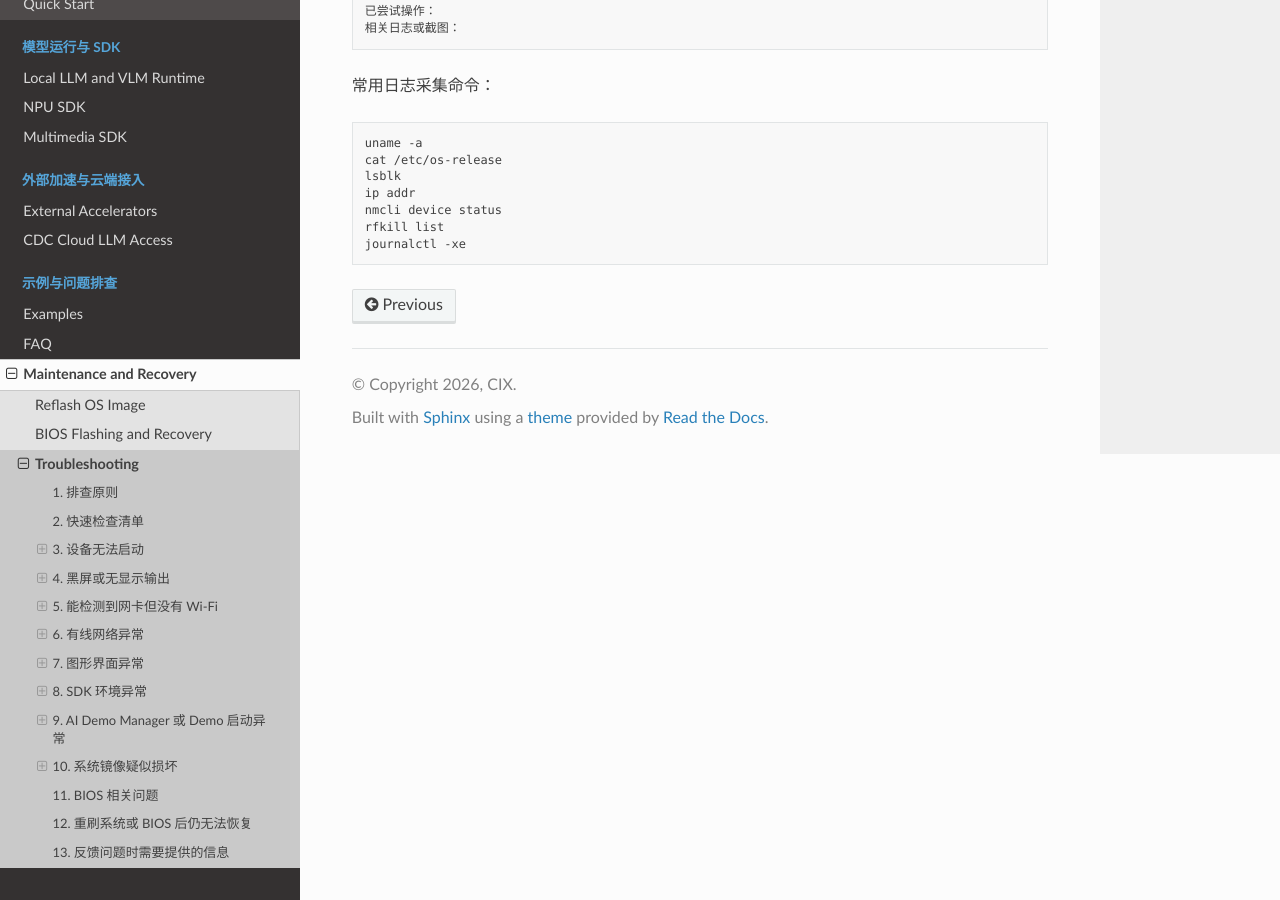
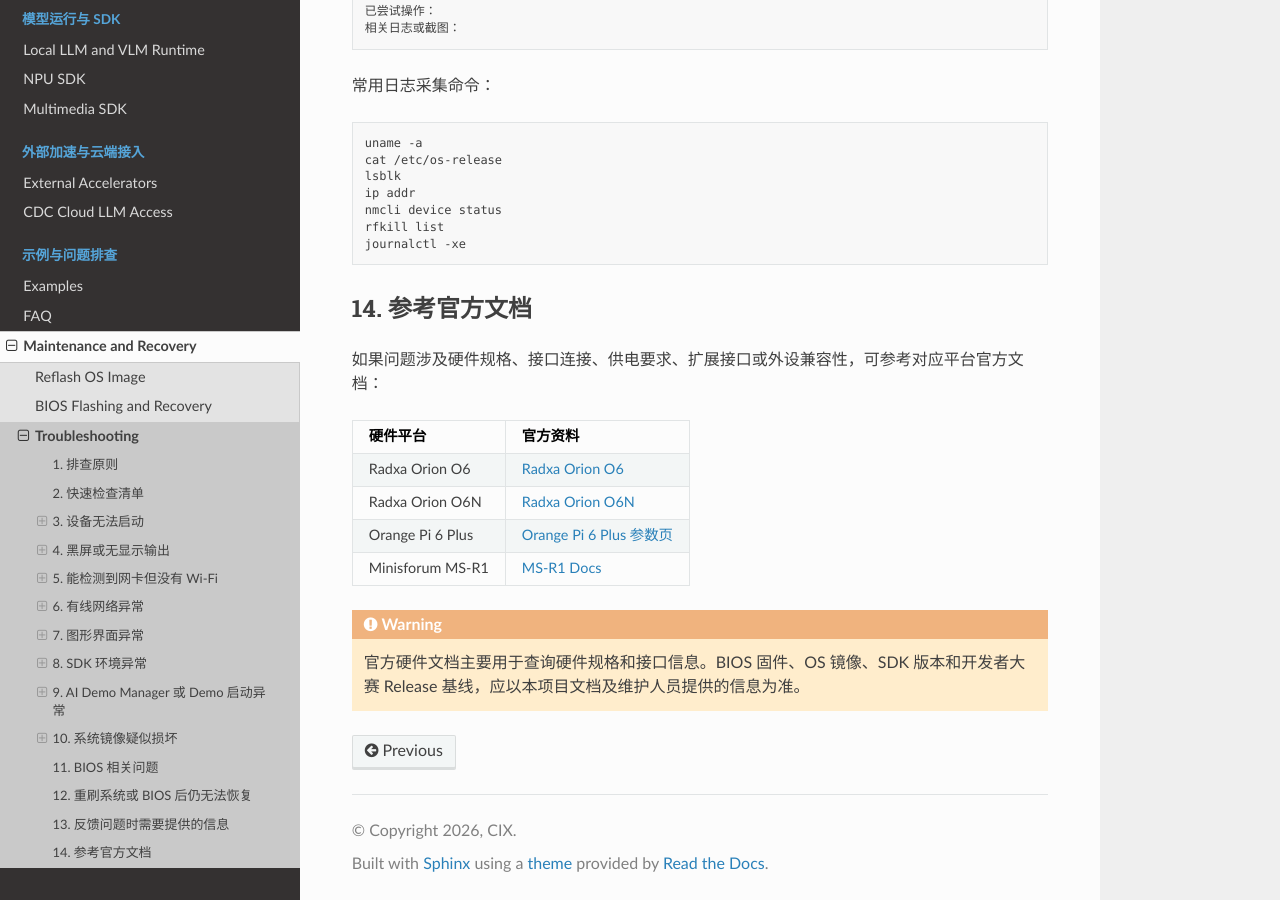
Before and after one commit to chao-luan/cix-ai-developer-contest-docs, a Sphinx documentation site: the page built from docs/99-maintenance/troubleshooting.md, in a window 1280 px wide and 900 px high, scrolled down 10526 px. Built offline with Sphinx 7.4.7 and the Read the Docs theme 3.1.0, drawn with Linux system fonts in a browser that asks for light colours; pages that are not in the unit, such as notebooks, are missing from menus.

Commit message:
Update troubleshooting.md

````diff
--- a/docs/99-maintenance/troubleshooting.md
+++ b/docs/99-maintenance/troubleshooting.md
@@ -470,3 +470,18 @@
 rfkill list
 journalctl -xe
 ```
+
+## 14. 参考官方文档
+
+如果问题涉及硬件规格、接口连接、供电要求、扩展接口或外设兼容性，可参考对应平台官方文档：
+
+| 硬件平台             | 官方资料                                                                                                                     |
+| ---------------- | ------------------------------------------------------------------------------------------------------------------------ |
+| Radxa Orion O6   | [Radxa Orion O6](https://radxa.com/products/orion/o6/)                                                                   |
+| Radxa Orion O6N  | [Radxa Orion O6N](https://radxa.com/products/orion/o6n/)                                                                 |
+| Orange Pi 6 Plus | [Orange Pi 6 Plus 参数页](http://www.orangepi.cn/html/hardWare/computerAndMicrocontrollers/parameter/Orange-Pi-6-Plus.html) |
+| Minisforum MS-R1 | [MS-R1 Docs](https://github.com/minisforum-docs/MS-R1-Docs)                                                              |
+
+```{warning}
+官方硬件文档主要用于查询硬件规格和接口信息。BIOS 固件、OS 镜像、SDK 版本和开发者大赛 Release 基线，应以本项目文档及维护人员提供的信息为准。
+```
````
